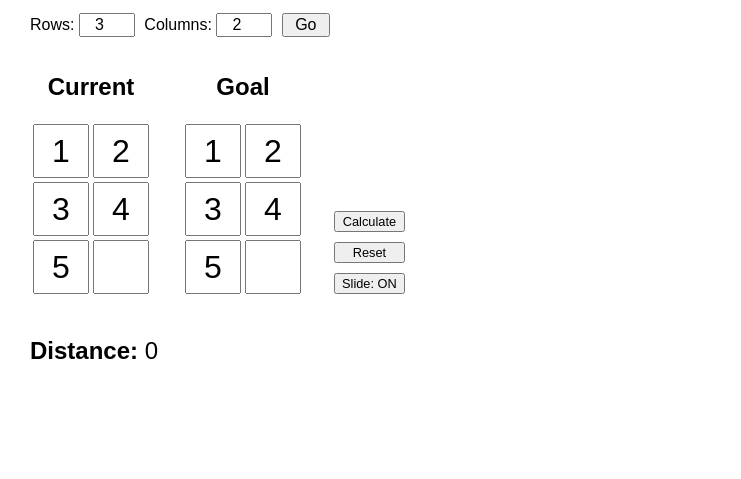
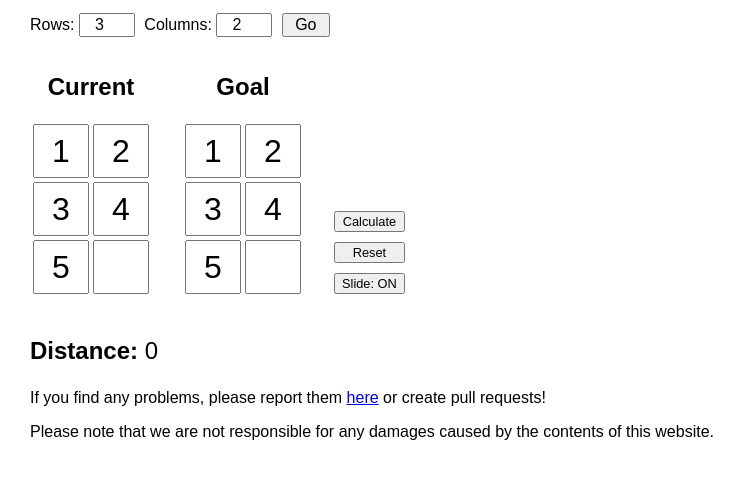
Before and after one commit to TrpFrog/sliding-puzzle-calculator, a plain HTML site: page index.html in a window 1280 px wide. Shown: the part 109-588 px from the top of the page, without its empty margins (0-741 px from the left). Drawn offline with Linux system fonts and the light colour scheme.

Commit message:
Add disclaimer

```diff
--- a/index.html
+++ b/index.html
@@ -48,5 +48,14 @@
         <p id="distance-wrapper">
             Distance: <span id="distance">0</span>
         </p>
+
+        <p>
+            If you find any problems, please report them
+            <a href="https://github.com/TrpFrog/sliding-puzzle-calculator/issues">here</a>
+            or create pull requests!
+        </p>
+        <p>
+            Please note that we are not responsible for any damages caused by the contents of this website.
+        </p>
     </body>
 </html>
```
